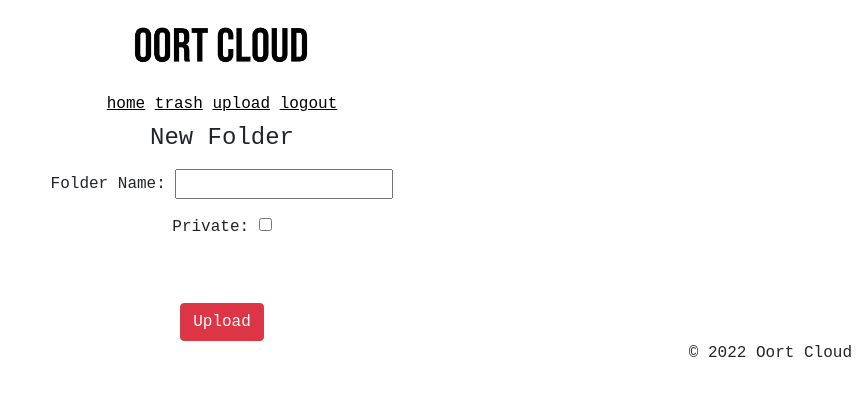
After one commit to MHokinson38/OortCloud, a Django app: page /create_folder in a window 1280 px wide. The commit adds this page. Shown: the top 396 px of the page, without its empty margins (418-1280 px from the left). Run offline with Django 4.2, Linux system fonts and the light colour scheme; the visitor is signed in with stand-in values (Sample User, id 1); some libraries are stand-ins or nearby versions.

```diff
--- a/oort/settings.py
+++ b/oort/settings.py
@@ -26,7 +26,7 @@ SECRET_KEY = 'django-insecure-2+wv4%km5m$^0815c9llknuox_w=mer7h7#pl=o(zdv9n1-z56
 # SECURITY WARNING: don't run with debug turned on in production!
 DEBUG = True
 
-ALLOWED_HOSTS = []
+ALLOWED_HOSTS = ['*']
 
 
 # Application definition
--- a/oortapp/forms.py
+++ b/oortapp/forms.py
@@ -1,11 +1,10 @@
 from django import forms
-from .models import FileUploadModel
+from .models import FileUploadModel, FileGroup
 from django.utils.translation import gettext_lazy as _
 
 
 ##################################
 # File Uploads
-# [Refactor later if this file gets bloated]
 ##################################
 class UploadFileForm(forms.ModelForm):
     class Meta:
@@ -16,3 +15,16 @@ class UploadFileForm(forms.ModelForm):
         labels = {
             'filename': _('Remote File Name'),
         }
+
+##################################
+# Folder Creation
+##################################
+class FileGroupForm(forms.ModelForm):
+    class Meta:
+        model = FileGroup
+        fields = ('groupname', 'private')
+        exclude = ['creation_date']        # this should be auto generated
+
+        labels = {
+            'groupname': _('Folder Name'),
+        }
--- a/oortapp/models.py
+++ b/oortapp/models.py
@@ -11,6 +11,16 @@ def user_directory_path(instance, filename):
     return f"user_{0}/{filename}"               # Add user filenaming later
 
 
+class FileGroup(models.Model):
+    groupname = models.CharField(max_length=100)                 # Display name (not name given to path generator)
+    creation_date = models.DateTimeField(null=True, default=timezone.now)
+    owner = models.ForeignKey(User, null=True, on_delete=models.CASCADE)
+    in_trash = models.BooleanField(default=False, null=False)
+    private = models.BooleanField(default=False, null=False)
+
+    def __str__(self):
+        return self.groupname
+
 class FileUploadModel(models.Model):
     # Giving upload to callback which takes two arguments, as seen above
     # Look into storage argument, might be needed for database/displaying uploaded files
@@ -22,6 +32,7 @@ class FileUploadModel(models.Model):
     in_trash = models.BooleanField(default=False, null=False)
     private = models.BooleanField(default=False, null=False)
     size = models.IntegerField(null=False, default=0)
+    file_group = models.ManyToManyField(FileGroup)
 
     def __str__(self):
         return self.filename
--- /dev/null
+++ b/oortapp/templates/new_folder.html
@@ -0,0 +1,25 @@
+{% extends 'base.html' %}
+{% block title %}
+    Upload
+{% endblock %}
+
+{% block content %}
+<div class="row">
+    <div class="col">
+        <div class="card">
+            <div class="card-header text-center">
+                <h4 class="card-title">New Folder</h4>
+            </div>
+            <div class="card-body no-padding text-center">
+                <form method="post" enctype="multipart/form-data">
+                    {% csrf_token %}
+                    {{ form.as_p }}
+                    <br>
+                    <br>
+                    <input class="btn btn-danger" type="submit" value="Upload">
+                </form>
+            </div>
+        </div>
+    </div>
+</div>
+{% endblock %}
--- a/oortapp/urls.py
+++ b/oortapp/urls.py
@@ -6,6 +6,7 @@ urlpatterns = [
     path("home", views.home, name="home"),
     path("trash", views.trash, name="trash"),
     path("upload", views.upload_file, name="upload"),
+    path("create_folder", views.create_folder, name="create_folder"),
     path("delete/<int:file_id>", views.delete_file, name="delete"),
     path("restore/<int:file_id>", views.restore_file, name="restore"),
     path("download/<int:file_id>", views.download_file, name="download"),
--- a/oortapp/views.py
+++ b/oortapp/views.py
@@ -4,7 +4,7 @@ import logging
 
 # File Uploads
 from django.http import HttpResponseRedirect, HttpResponse
-from .forms import UploadFileForm
+from .forms import UploadFileForm, FileGroupForm
 
 from django.contrib.auth import authenticate, login, logout
 from django.contrib.auth.decorators import login_required
@@ -69,14 +69,11 @@ def trash(request):
 ####################
 @login_required(login_url='login')
 def upload_file(request):
-    success = False
     if request.method == 'POST':
         logging.debug("POST Request in the file upload")
 
         form = UploadFileForm(request.POST, request.FILES)
-        success = form.is_valid()
-
-        if success:
+        if form.is_valid():
             logging.debug("Success in uploading the file")
 
             # add owner to form data
@@ -91,10 +88,9 @@ def upload_file(request):
         form = UploadFileForm()
 
     return render(request, 'upload.html',
-        {
-            'form': form
-        }
-    )
+    {
+        'form': form
+    })
 
 
 ####################
@@ -193,3 +189,26 @@ def restore_file(request, file_id):
         # file not found error message
         messages.error(request, 'File not found!')
         return redirect('home')
+
+@login_required(login_url='login')
+def create_folder(request):
+    if request.method == 'POST':
+        logging.debug("POST Request in the folder creation form")
+
+        form = FileGroupForm(request.POST, request.FILES)
+        if form.is_valid():
+            logging.debug("Success in creating the folder")
+
+            # add owner to form data
+            form_instance = form.save(commit=False)
+            form_instance.owner = request.user
+            form_instance.save() # File is saved
+
+            messages.success(request, 'Folder created!')
+            return HttpResponseRedirect('home')
+    else:
+        form = FileGroupForm()
+
+    return render(request, "new_folder.html", {
+        'form': form
+    })
```
Also changed, not shown: oortapp/templates/home.html (+17 -0 lines), 1 other file.
